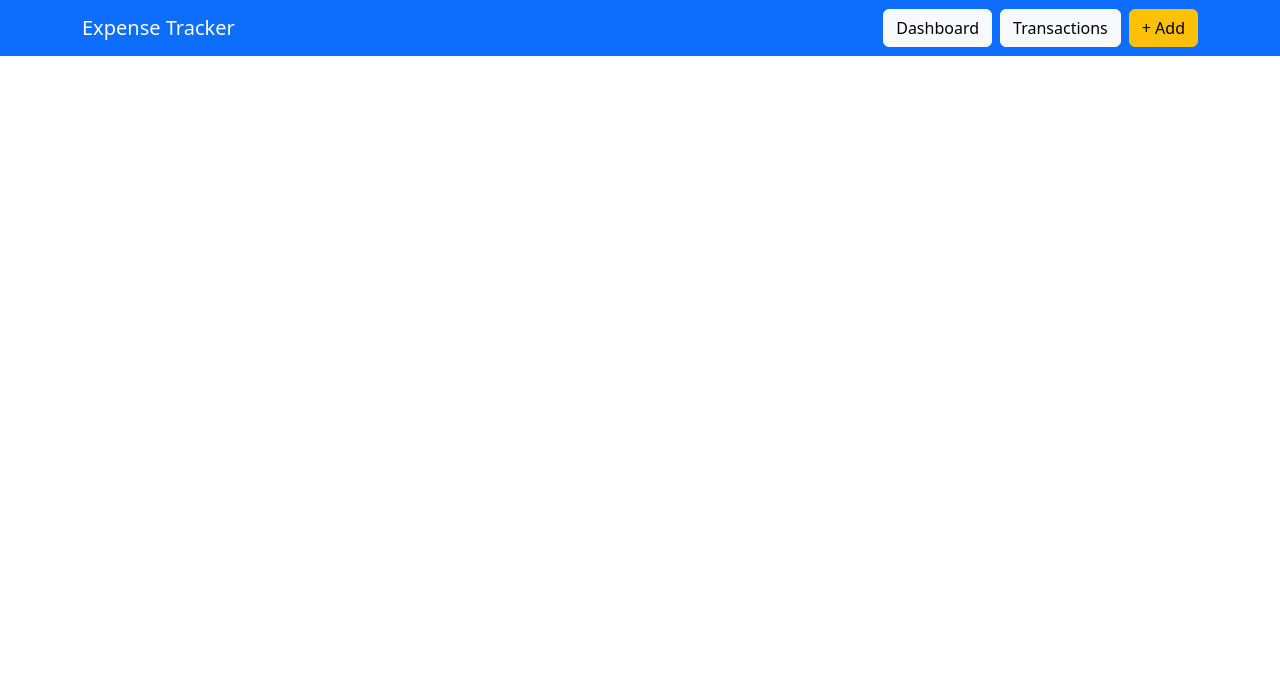
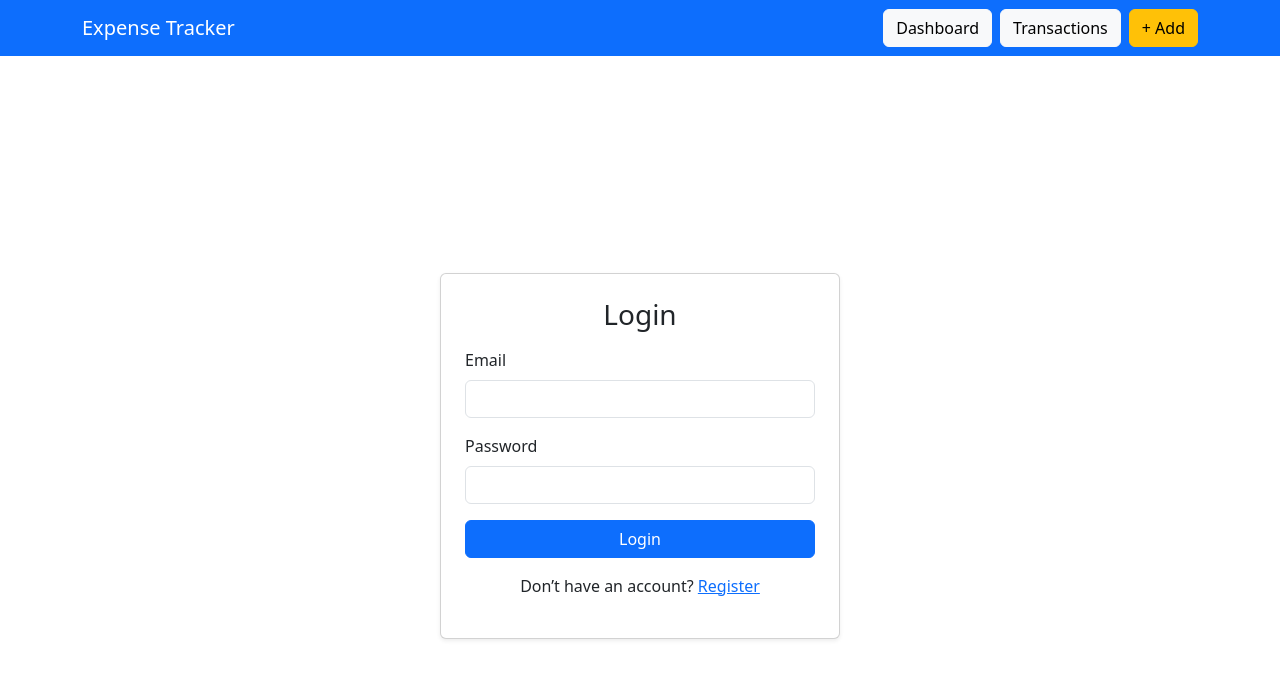
Before and after one commit to Prasiddhi26/Expense-Tracker, a React (Create React App) app in the folder frontend/: page /login in a window 1280 px wide. Shown: the top 678 px of the page. Built offline with nearby package versions, Linux system fonts and the light colour scheme.

Commit message:
Login page UI

```diff
--- a/frontend/src/App.js
+++ b/frontend/src/App.js
@@ -3,6 +3,7 @@ import Dashboard from "./pages/Dashboard";
 import AddTransaction from "./pages/AddTransaction";
 import Navbar from "./components/Navbar";
 import Transactions from "./pages/Transactions";
+import Login from "./pages/Login";
 
 function App() {
   return (
@@ -12,6 +13,7 @@ function App() {
         <Route path="/" element={<Dashboard />} />
         <Route path="/add" element={<AddTransaction />} />
         <Route path="/transactions" element={<Transactions />} />
+        <Route path="/login" element={<Login />} />
       </Routes>
     </BrowserRouter>
   );
--- /dev/null
+++ b/frontend/src/pages/Login.jsx
@@ -0,0 +1,32 @@
+import React from "react";
+import { Link } from "react-router-dom";
+
+const Login = () => {
+  return (
+    <div className="container d-flex justify-content-center align-items-center vh-100">
+      <div className="card shadow-sm p-4" style={{ width: "400px" }}>
+        <h3 className="text-center mb-3">Login</h3>
+
+        <form>
+          <div className="mb-3">
+            <label className="form-label">Email</label>
+            <input type="email" className="form-control" required />
+          </div>
+
+          <div className="mb-3">
+            <label className="form-label">Password</label>
+            <input type="password" className="form-control" required />
+          </div>
+
+          <button className="btn btn-primary w-100">Login</button>
+        </form>
+
+        <p className="text-center mt-3">
+          Don’t have an account? <Link to="/register">Register</Link>
+        </p>
+      </div>
+    </div>
+  );
+};
+
+export default Login;
```
